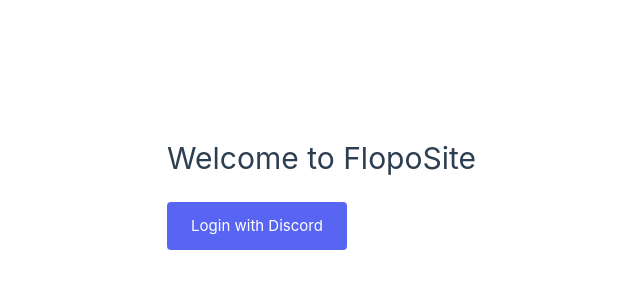
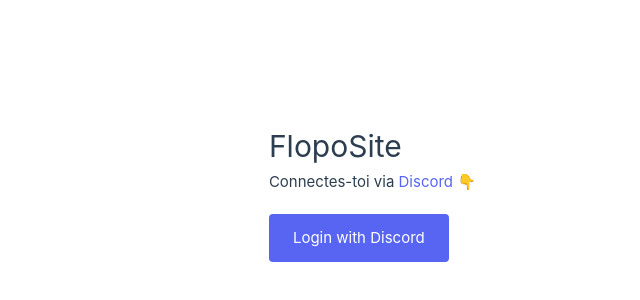
Before and after one commit to cassoule/floposite, a Vue app: page / in a window 1280 px wide. Shown: the part 208-508 px from the top of the page, without its empty margins (164-804 px from the left). Built offline with nearby package versions, Linux system fonts and the light colour scheme; no server answers.

Commit message:
some style

```diff
--- a/src/views/Callback.vue
+++ b/src/views/Callback.vue
@@ -30,6 +30,6 @@ export default {
 
 <template>
   <div class="callback">
-    <p>Processing login...</p>
+    <p>Connexion...</p>
   </div>
 </template>
--- a/src/views/Dashboard.vue
+++ b/src/views/Dashboard.vue
@@ -6,13 +6,14 @@
       <p>Coins : {{ user?.coins }}</p>
       <p>Warns : {{ user?.allTimeWarns }}</p>
     </div>
+
+    <button class="discord-logout my-3" @click="logout">Déconnexion</button>
+
     <div style="float: right; border: 2px solid #5865F2; border-radius: 10px; padding: 5px;">
-      <div v-for="akhy in users" :key="akhy.id" style="border-radius: 5px; border: 2px solid transparent" :style="akhy.id === discordId ? 'border: 2px solid #dee0fc' : ''">
-        <p>{{ akhy.globalName }} - {{ akhy.coins }}</p>
+      <div v-for="akhy in users" :key="akhy.id" style="border-radius: 5px; border: 1px solid transparent" :style="akhy.id === discordId ? 'border: 2px solid #dee0fc55' : ''">
+        <div style="display: flex; place-content: space-between; width: 200px; padding: .5em 1em"><span style="color: #5865F2">@{{ akhy?.globalName }}</span> {{ akhy.coins }}</div>
       </div>
     </div>
-
-    <button class="discord-logout" @click="logout">Logout</button>
   </div>
 </template>
 
@@ -87,6 +88,7 @@ export default {
   color: white;
   padding: 12px 24px;
   border-radius: 4px;
+  border: none;
   text-decoration: none;
   display: inline-block;
   margin-top: 20px;
--- a/src/views/Home.vue
+++ b/src/views/Home.vue
@@ -1,6 +1,7 @@
 <template>
   <div class="login">
-    <h1>Welcome to FlopoSite</h1>
+    <h1>FlopoSite</h1>
+    <p>Connectes-toi via <span style="color: #5865F2">Discord</span> 👇</p>
     <a :href="discordAuthUrl" class="discord-login">
       Login with Discord
     </a>
```
